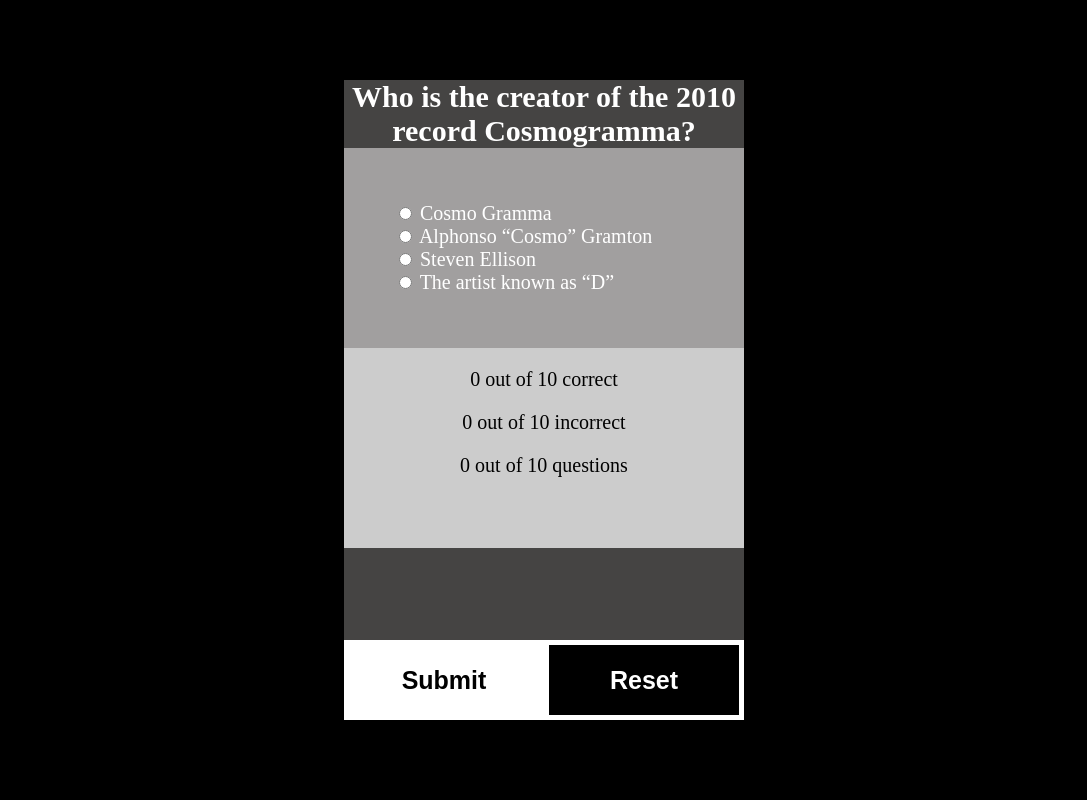
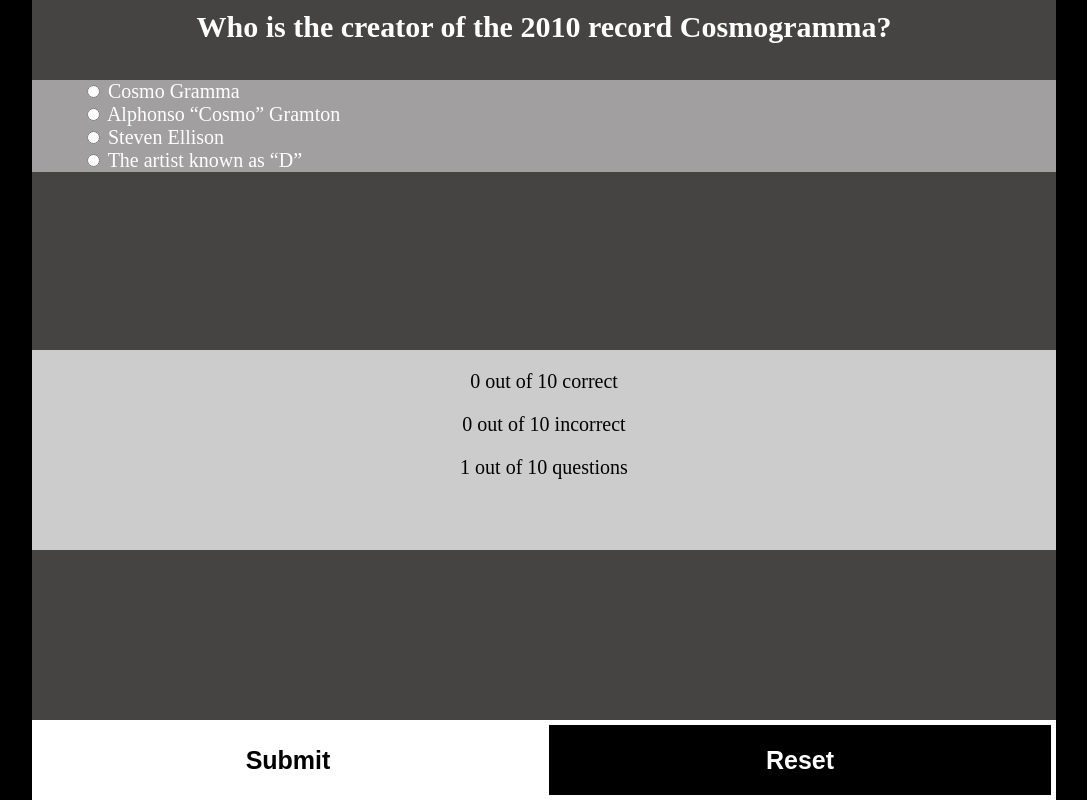
Before and after one commit to Therealajahn/Thinkful-Quiz2, a plain HTML site: page quiz2.html in a window 1280 px wide. Shown: the whole page, without its empty margins (96-1183 px from the left). Drawn offline with nearby package versions, Linux system fonts and the light colour scheme.

Commit message:
made some major CSS changes

```diff
--- a/quiz2.css
+++ b/quiz2.css
@@ -21,7 +21,10 @@ body {
 
 /*Question */
 
+/*
 .form{
+    display: flex;
+    flex-direction: column;
     position: relative;
     height: 80vh;
     width: 400px;
@@ -30,7 +33,20 @@ body {
     margin-left: auto;
     margin-right: auto;
 }
+*/
+.form{
+    display: flex;
+    flex-direction: column;
+    position: relative;
+    height: 100vh;
+    width: 80vw;
+    background-color: #454443;
+    margin-left: auto;
+    margin-right: auto;
+}
 .js-question{
+
+    flex-grow: 1;
     text-align: center;
     font-size: 30px;
     color: white;
@@ -40,12 +56,13 @@ body {
 
 .answers{
     display: flex;
+    flex-grow: 3;
     position: absolute;
     flex-direction: column;
     justify-content: center;
-    height: 200px;
     width: 100%;
     background-color: #a19f9f;
+    margin-top: 80px;
     margin-right: 10px;
     font-size: 20px;
     color: white;
@@ -55,6 +72,36 @@ body {
     margin-left: 50px;
 }
 
+.stats {
+    display: flex;
+    flex-direction: column;
+    position: absolute;
+    width: 100%;
+    height: 200px;
+    font-size: 20px;
+    text-align: center;
+    margin-top: 350px;
+    background-color: #cccccc;
+}
+
+/*
+.Submit{
+    position: absolute;
+    height: 10vh;
+    width: 50%;
+    left:0px;
+    bottom: 0;
+    border: none;
+    background-color: #fff;
+    padding: 15px 32px;
+    text-align: center;
+    text-decoration: none;
+    display: inline-block;
+    font-size: 25px;
+    font-weight: 700;
+    cursor: pointer;
+}
+*/
 .Submit{
     position: absolute;
     height: 10vh;
@@ -75,11 +122,29 @@ body {
     background-color: #000;
     color: #fff;
 }
+/*
 .Reset{
     position: absolute;
     height: 10vh;
     width: 50%;
     left:200px;
+    bottom: 0;
+    border: 5px solid #fff;
+    color: #fff;
+    background-color: #000;
+    padding: 15px 32px;
+    text-align: center;
+    text-decoration: none;
+    display: inline-block;
+    font-size: 25px;
+    font-weight: 700;
+}
+*/
+.Reset{
+    position: absolute;
+    height: 10vh;
+    width: 50%;
+    left: 40vw;
     bottom: 0;
     border: 5px solid #fff;
     color: #fff;
@@ -97,17 +162,3 @@ body {
     color: #000;
     border: 5px solid #000;
 }
-
-.stats {
-    display: flex;
-    flex-direction: column;
-    position: absolute;
-    width: 100%;
-    height: 200px;
-    font-size: 20px;
-    text-align: center;
-    margin-top: 200px;
-    background-color: #cccccc;
-}
-
-s
--- a/quiz2.js
+++ b/quiz2.js
@@ -9,8 +9,7 @@ const stats = {
 function makeStats() {
     console.log("makeStats");
     stats.questions = STORE.questions.length;
-    stats.questionsDone =
-    (stats.questions + 1)- (stats.questions - STORE.index);
+    stats.questionsDone = 1 + STORE.index;
 }
 
 
@@ -26,7 +25,7 @@ function checkAnswers() {
             stats.currentAnswer = "correct";
 
 
-        }else{
+        }else if(stats.label !== correctAnswer){
             stats.currentAnswer = "incorrect";
         }
 
@@ -50,6 +49,9 @@ function handleSubmit(){
             renderIncorrectResponse();
             stats.incorrect += 1;
         }
+
+        STORE.index += 1;
+        stats.currentAnswer = "";
        console.log("handleSubmit",stats);
 
      renderQuestions();
@@ -74,7 +76,7 @@ function renderOptions(){
 
 function renderQuestions() {
     console.log("renderQuestionsStatic");
-//    makeStats();
+makeStats();
 
     $("body").html(
 
@@ -93,7 +95,7 @@ function renderQuestions() {
           <div>
             <p class="correct">${stats.correct} out of 10 correct</p>
             <p class="incorrect">${stats.incorrect} out of 10 incorrect</p>
-            <p class="questions">${stats.questions} out of 10 questions</p>
+            <p class="questions">${stats.questionsDone} out of 10 questions</p>
           </div>
         </div>
 
@@ -103,7 +105,7 @@ function renderQuestions() {
 
  </form>`
     );
-    makeStats();
+
     checkAnswers();
 }
 
```
